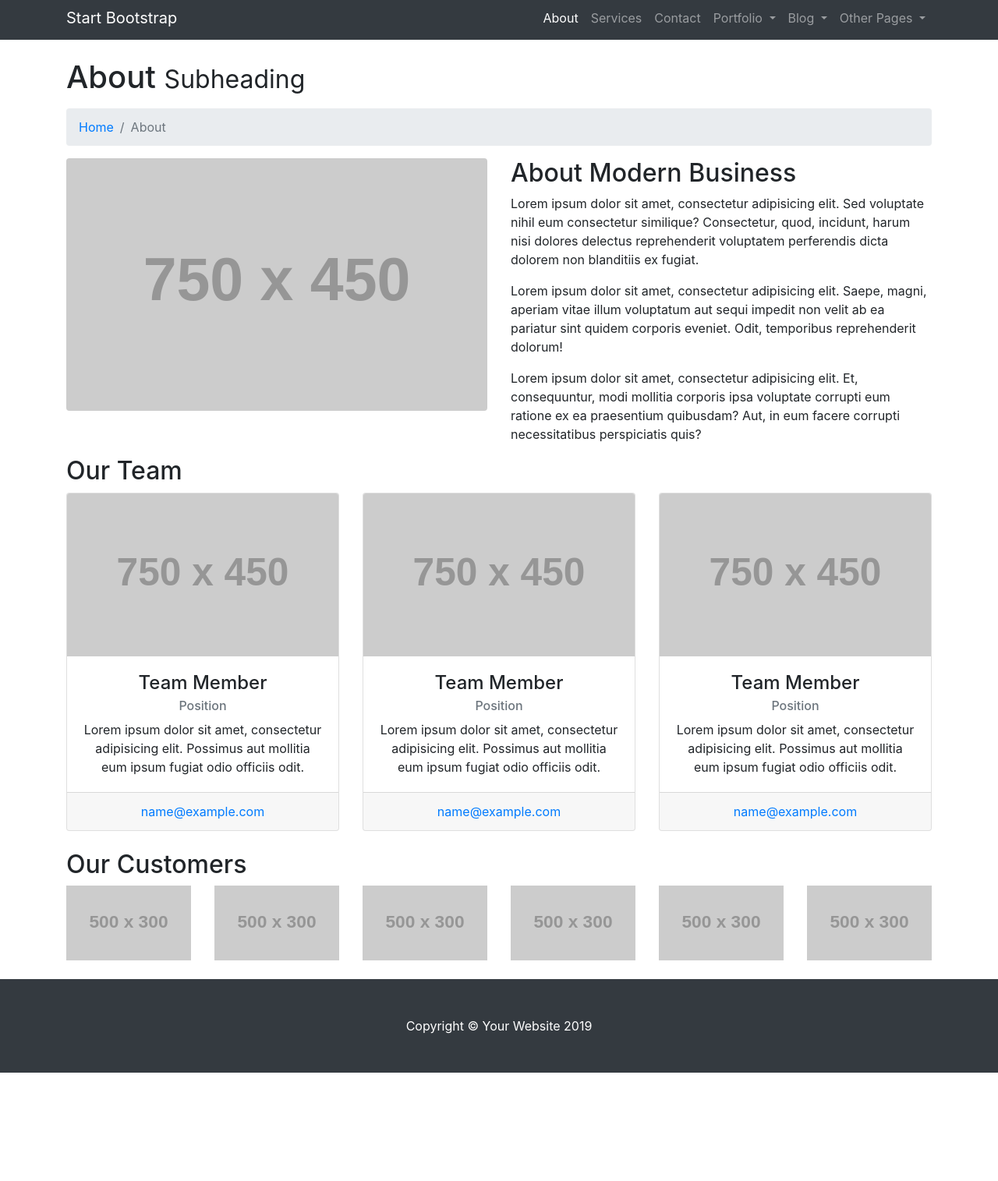
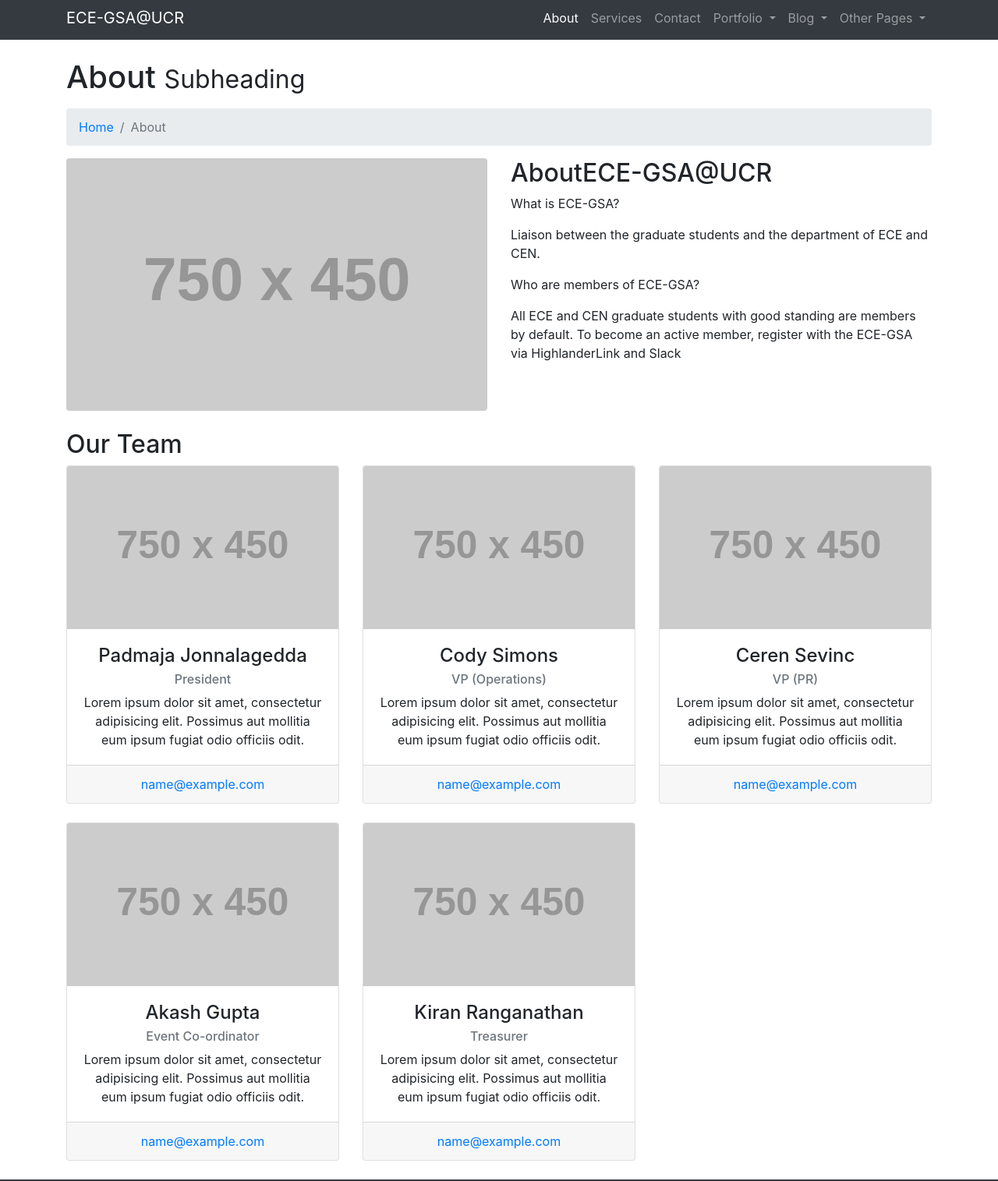
Before and after one commit to ECE-GSA/website, a website: page about.html in a window 1280 px wide. Shown: the part 5-1520 px from the top of the page at 78% size. Before the commit the page ends 1381 px from the top, so only its background shows below. Drawn offline with Linux system fonts and the light colour scheme; placeholder pictures from the web are drawn by us.

Commit message:
Update About
-Description of GSA
-Names
-Still requires pictures/emails/info about members
-For now, I removed "our customers" part, but it would be nice to use it for our previous council members.

```diff
--- a/about.html
+++ b/about.html
@@ -8,7 +8,7 @@
   <meta name="description" content="">
   <meta name="author" content="">
 
-  <title>Modern Business - Start Bootstrap Template</title>
+  <title>About - ECE-GSA@UCR</title>
 
   <!-- Bootstrap core CSS -->
   <link href="vendor/bootstrap/css/bootstrap.min.css" rel="stylesheet">
@@ -23,7 +23,7 @@
   <!-- Navigation -->
   <nav class="navbar fixed-top navbar-expand-lg navbar-dark bg-dark fixed-top">
     <div class="container">
-      <a class="navbar-brand" href="index.html">Start Bootstrap</a>
+      <a class="navbar-brand" href="index.html">ECE-GSA@UCR</a>
       <button class="navbar-toggler navbar-toggler-right" type="button" data-toggle="collapse" data-target="#navbarResponsive" aria-controls="navbarResponsive" aria-expanded="false" aria-label="Toggle navigation">
         <span class="navbar-toggler-icon"></span>
       </button>
@@ -98,10 +98,11 @@
         <img class="img-fluid rounded mb-4" src="http://placehold.it/750x450" alt="">
       </div>
       <div class="col-lg-6">
-        <h2>About Modern Business</h2>
-        <p>Lorem ipsum dolor sit amet, consectetur adipisicing elit. Sed voluptate nihil eum consectetur similique? Consectetur, quod, incidunt, harum nisi dolores delectus reprehenderit voluptatem perferendis dicta dolorem non blanditiis ex fugiat.</p>
-        <p>Lorem ipsum dolor sit amet, consectetur adipisicing elit. Saepe, magni, aperiam vitae illum voluptatum aut sequi impedit non velit ab ea pariatur sint quidem corporis eveniet. Odit, temporibus reprehenderit dolorum!</p>
-        <p>Lorem ipsum dolor sit amet, consectetur adipisicing elit. Et, consequuntur, modi mollitia corporis ipsa voluptate corrupti eum ratione ex ea praesentium quibusdam? Aut, in eum facere corrupti necessitatibus perspiciatis quis?</p>
+        <h2>AboutECE-GSA@UCR </h2>
+        <p>What is ECE-GSA? </p>
+        <p>Liaison between the graduate students and the department of ECE and CEN.</p>
+        <p>Who are members of ECE-GSA?</p>
+        <p>All ECE and CEN graduate students with good standing are members by default. To become an active member, register with the ECE-GSA via HighlanderLink and Slack </p>
       </div>
     </div>
     <!-- /.row -->
@@ -114,8 +115,8 @@
         <div class="card h-100 text-center">
           <img class="card-img-top" src="http://placehold.it/750x450" alt="">
           <div class="card-body">
-            <h4 class="card-title">Team Member</h4>
-            <h6 class="card-subtitle mb-2 text-muted">Position</h6>
+            <h4 class="card-title">Padmaja Jonnalagedda </h4>
+            <h6 class="card-subtitle mb-2 text-muted">President</h6>
             <p class="card-text">Lorem ipsum dolor sit amet, consectetur adipisicing elit. Possimus aut mollitia eum ipsum fugiat odio officiis odit.</p>
           </div>
           <div class="card-footer">
@@ -127,8 +128,8 @@
         <div class="card h-100 text-center">
           <img class="card-img-top" src="http://placehold.it/750x450" alt="">
           <div class="card-body">
-            <h4 class="card-title">Team Member</h4>
-            <h6 class="card-subtitle mb-2 text-muted">Position</h6>
+            <h4 class="card-title">Cody Simons</h4>
+            <h6 class="card-subtitle mb-2 text-muted">VP (Operations) </h6>
             <p class="card-text">Lorem ipsum dolor sit amet, consectetur adipisicing elit. Possimus aut mollitia eum ipsum fugiat odio officiis odit.</p>
           </div>
           <div class="card-footer">
@@ -140,8 +141,34 @@
         <div class="card h-100 text-center">
           <img class="card-img-top" src="http://placehold.it/750x450" alt="">
           <div class="card-body">
-            <h4 class="card-title">Team Member</h4>
-            <h6 class="card-subtitle mb-2 text-muted">Position</h6>
+            <h4 class="card-title">Ceren Sevinc</h4>
+            <h6 class="card-subtitle mb-2 text-muted"> VP (PR) </h6>
+            <p class="card-text">Lorem ipsum dolor sit amet, consectetur adipisicing elit. Possimus aut mollitia eum ipsum fugiat odio officiis odit.</p>
+          </div>
+          <div class="card-footer">
+            <a href="#">name@example.com</a>
+          </div>
+        </div>
+      </div>
+      <div class="col-lg-4 mb-4">
+        <div class="card h-100 text-center">
+          <img class="card-img-top" src="http://placehold.it/750x450" alt="">
+          <div class="card-body">
+            <h4 class="card-title">Akash Gupta</h4>
+            <h6 class="card-subtitle mb-2 text-muted">Event Co-ordinator </h6>
+            <p class="card-text">Lorem ipsum dolor sit amet, consectetur adipisicing elit. Possimus aut mollitia eum ipsum fugiat odio officiis odit.</p>
+          </div>
+          <div class="card-footer">
+            <a href="#">name@example.com</a>
+          </div>
+        </div>
+      </div>
+      <div class="col-lg-4 mb-4">
+        <div class="card h-100 text-center">
+          <img class="card-img-top" src="http://placehold.it/750x450" alt="">
+          <div class="card-body">
+            <h4 class="card-title">Kiran Ranganathan</h4>
+            <h6 class="card-subtitle mb-2 text-muted">Treasurer</h6>
             <p class="card-text">Lorem ipsum dolor sit amet, consectetur adipisicing elit. Possimus aut mollitia eum ipsum fugiat odio officiis odit.</p>
           </div>
           <div class="card-footer">
@@ -153,7 +180,7 @@
     <!-- /.row -->
 
     <!-- Our Customers -->
-    <h2>Our Customers</h2>
+    <!--h2>Our Customers</h2>
     <div class="row">
       <div class="col-lg-2 col-sm-4 mb-4">
         <img class="img-fluid" src="http://placehold.it/500x300" alt="">
```
